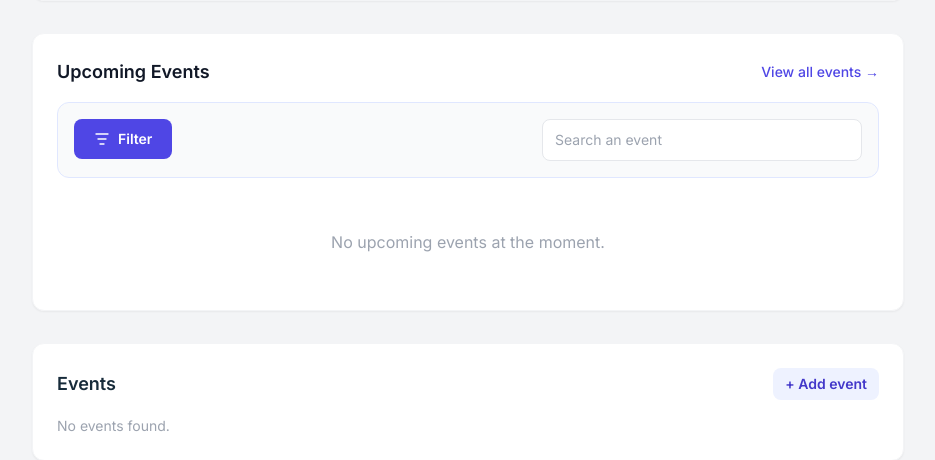
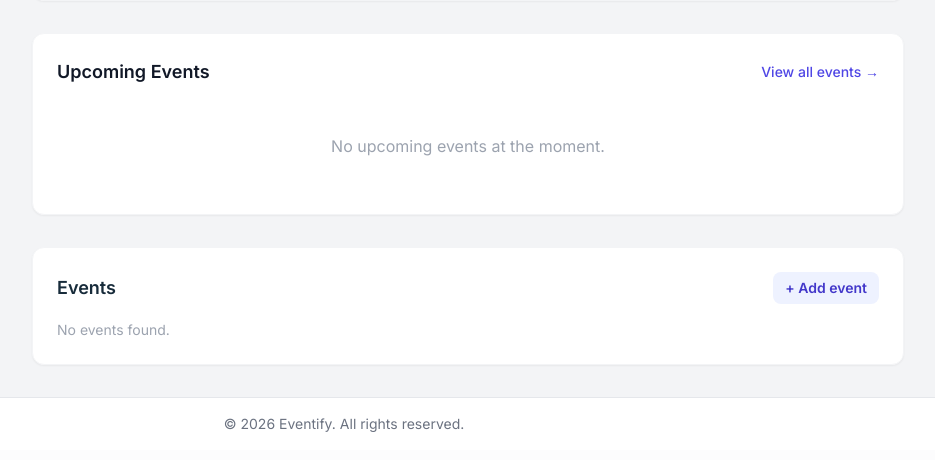
Before and after one commit to AI-with-Coding-2026/Project-B-Eventify, a Django app: template authentication/templates/authentication/admin_dashboard.html in a window 1280 px wide. Shown: the part 357-817 px from the top of the page, without its empty margins (296-1231 px from the left). After the commit the page ends 789 px from the top, so only its background shows below. Run offline with Django 5.2, Linux system fonts and the light colour scheme; the template is opened without the code that fills it, so the values that code supplies are empty; some libraries are stand-ins or nearby versions.

Commit message:
filter correction

```diff
--- a/authentication/templates/authentication/admin_dashboard.html
+++ b/authentication/templates/authentication/admin_dashboard.html
@@ -41,56 +41,6 @@
                 View all events →
             </a>
         </div>
-
-        <form method="get" class="relative mb-5 rounded-xl border border-indigo-100 bg-gray-50 p-4">
-            <div class="flex flex-col gap-3 sm:flex-row sm:items-center sm:justify-between">
-                <button type="button" id="admin-filter-toggle" aria-expanded="false" aria-controls="admin-filter-panel"
-                    class="btn-press inline-flex items-center justify-center gap-2 self-start rounded-lg bg-indigo-600 px-5 py-2.5 text-sm font-semibold text-white transition hover:bg-indigo-700">
-                    <svg xmlns="http://www.w3.org/2000/svg" class="h-4 w-4" fill="none" viewBox="0 0 24 24" stroke="currentColor" stroke-width="2">
-                        <path stroke-linecap="round" stroke-linejoin="round" d="M3 4.5h18M6 12h12m-9 7.5h6" />
-                    </svg>
-                    Filter
-                </button>
-                <div class="w-full sm:w-80">
-                    <label for="admin-search" class="sr-only">Search events</label>
-                    <input type="text" id="admin-search" name="search" value="{{ search_query }}" placeholder="Search an event"
-                        class="w-full rounded-lg border border-gray-200 px-3 py-2.5 text-sm focus:outline-none focus:ring-2 focus:ring-indigo-300">
-                </div>
-            </div>
-
-            <div id="admin-filter-panel" class="mt-4 hidden rounded-lg border border-indigo-100 bg-white p-4" aria-hidden="true">
-                <div class="grid grid-cols-1 gap-4 sm:grid-cols-2 lg:grid-cols-4">
-                    <div>
-                        <label for="admin-category" class="block text-xs text-gray-600 mb-1 font-medium">Category</label>
-                        <select id="admin-category" name="category" class="w-full rounded-lg border border-gray-200 px-3 py-2 text-sm focus:outline-none focus:ring-2 focus:ring-indigo-300">
-                            <option value="">All categories</option>
-                            {% for value, label in filter_categories %}
-                            <option value="{{ value }}" {% if value == selected_category %}selected{% endif %}>{{ label }}</option>
-                            {% endfor %}
-                        </select>
-                    </div>
-                    <div>
-                        <label for="admin-max-price" class="block text-xs text-gray-600 mb-1 font-medium">Max Price</label>
-                        <input type="number" id="admin-max-price" name="max_price" value="{{ max_price }}" placeholder="Max price" step="0.01"
-                            class="w-full rounded-lg border border-gray-200 px-3 py-2 text-sm focus:outline-none focus:ring-2 focus:ring-indigo-300">
-                    </div>
-                    <div>
-                        <label for="admin-start-date" class="block text-xs text-gray-600 mb-1 font-medium">Start Date</label>
-                        <input type="date" id="admin-start-date" name="start_date" value="{{ start_date }}"
-                            class="w-full rounded-lg border border-gray-200 px-3 py-2 text-sm focus:outline-none focus:ring-2 focus:ring-indigo-300">
-                    </div>
-                    <div>
-                        <label for="admin-end-date" class="block text-xs text-gray-600 mb-1 font-medium">End Date</label>
-                        <input type="date" id="admin-end-date" name="end_date" value="{{ end_date }}"
-                            class="w-full rounded-lg border border-gray-200 px-3 py-2 text-sm focus:outline-none focus:ring-2 focus:ring-indigo-300">
-                    </div>
-                </div>
-                <div class="mt-4 flex justify-end gap-2">
-                    <a href="{% url 'admin_dashboard' %}" class="flex items-center justify-center rounded-lg bg-indigo-50 px-4 py-2 text-sm font-medium text-indigo-700 transition hover:bg-indigo-100">Reset</a>
-                    <button type="submit" class="btn-press rounded-lg bg-indigo-600 px-5 py-2 text-sm font-medium text-white transition hover:bg-indigo-700">Apply filters</button>
-                </div>
-            </div>
-        </form>
 
         {% if upcoming_events %}
         <div class="overflow-x-auto">
@@ -214,18 +164,6 @@
 
 <script>
     (function () {
-        const filterToggle = document.getElementById('admin-filter-toggle');
-        const filterPanel = document.getElementById('admin-filter-panel');
-
-        if (filterToggle && filterPanel) {
-            filterToggle.addEventListener('click', function () {
-                const isOpen = filterToggle.getAttribute('aria-expanded') === 'true';
-                filterToggle.setAttribute('aria-expanded', isOpen ? 'false' : 'true');
-                filterPanel.setAttribute('aria-hidden', isOpen ? 'true' : 'false');
-                filterPanel.classList.toggle('hidden', isOpen);
-            });
-        }
-
         function runCountUpAnimation() {
             const counters = document.querySelectorAll('.count-up');
 
```
